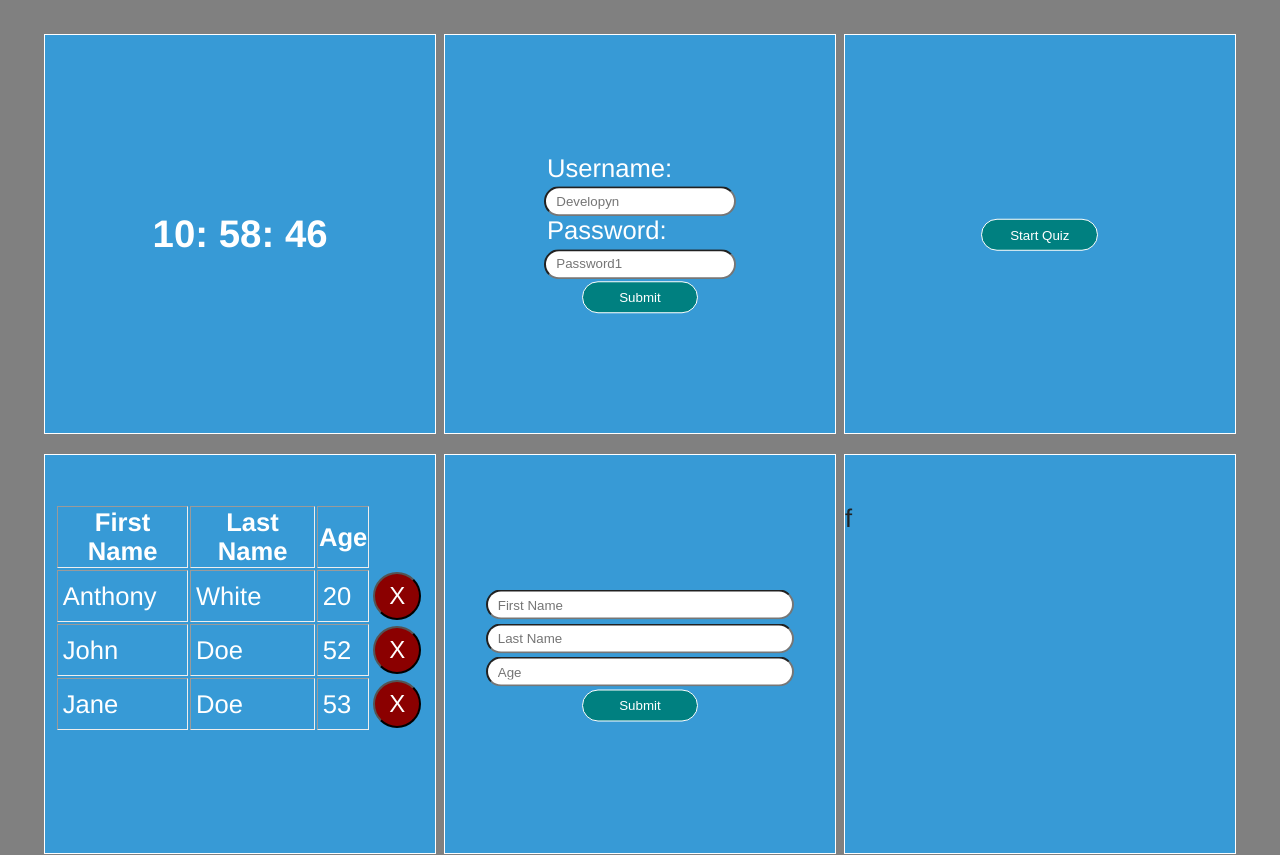
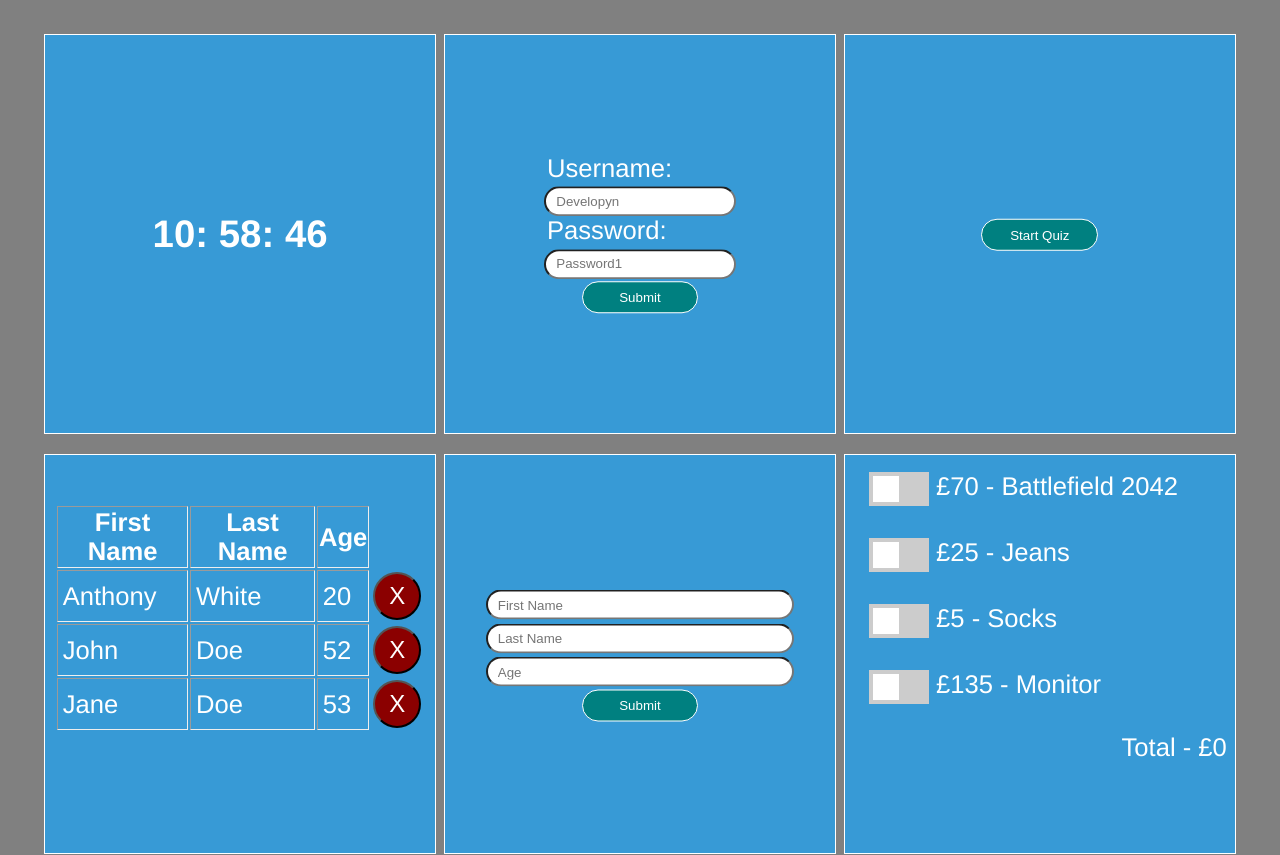
Before and after one commit to Developyn-Anthony/Grid-Svelte, a Svelte app: page / in a window 1280 px wide. Shown: the top 855 px of the page. Built offline with nearby package versions, Linux system fonts and the light colour scheme.

Commit message:
Added panel 6 as Svelte component

```diff
--- a/src/App.svelte
+++ b/src/App.svelte
@@ -4,6 +4,7 @@
 	import  Quest  from './components/questions.svelte'
 	import  Table  from './components/table.svelte'
 	import  SubmitTable  from './components/submitTable.svelte'
+	import  Orders  from './components/orders.svelte'
 </script>
 
 <div id="app">
@@ -23,7 +24,9 @@
 		<div class="grid-item grid-item5">
 			<SubmitTable />
 		</div>
-		<div class="grid-item grid-item6">f</div>
+		<div class="grid-item grid-item6">
+			<Orders />
+		</div>
 		<div class="grid-item grid-item7">f</div>
 		<div class="grid-item grid-item8">f</div>
 		<div class="grid-item grid-item9">f</div>
--- /dev/null
+++ b/src/components/orders.svelte
@@ -0,0 +1,111 @@
+<script>
+    let products = [
+        { name: "Battlefield 2042", price: 70, active: false },
+        { name: "Jeans", price: 25, active: false },
+        { name: "Socks", price: 5, active: false },
+        { name: "Monitor", price: 135, active: false },
+    ];
+
+    let toggle = (e) => {
+        e.active = !e.active;
+    };
+
+
+    let total = () => {
+        let total = 0;
+        products.forEach(function (e) {
+            if (e.active) {
+                total += e.price;
+            }
+            console.log(e)
+        });
+        return total;
+    };
+
+</script>
+
+<div id="orderList">
+    <form>
+        <div>
+            <ul class="item-list">
+                {#each products as product}
+                    <li class="list-items" value="product">
+                        <label class="switch">
+                            <input type="checkbox" />
+                            <span class="slider" on:click={toggle(product)} />
+                        </label>
+                        £{product.price} - {product.name}
+                    </li>
+                {/each}
+            </ul>
+            {#if (total = total)}
+            <div class="order-total">Total - £{total()}</div>
+            {/if}
+        </div>
+    </form>
+</div>
+
+<style scoped>
+    .item-list {
+        list-style-type: none;
+        width: fit-content;
+        margin-top: -2rem;
+        margin-left: -1rem;
+        color: white;
+    }
+    .list-items {
+        padding-bottom: 2rem;
+    }
+
+    .switch {
+        position: relative;
+        display: inline-block;
+        width: 60px;
+        height: 34px;
+    }
+    .switch input {
+        opacity: 0;
+        width: 0;
+        height: 0;
+    }
+    .slider {
+        position: absolute;
+        cursor: pointer;
+        top: 0;
+        left: 0;
+        right: 0;
+        bottom: 0;
+        background-color: #ccc;
+        -webkit-transition: 0.4s;
+        transition: 0.4s;
+    }
+    .slider:before {
+        position: absolute;
+        content: "";
+        height: 26px;
+        width: 26px;
+        left: 4px;
+        bottom: 4px;
+        background-color: white;
+        -webkit-transition: 0.4s;
+        transition: 0.4s;
+    }
+    input:checked + .slider {
+        background-color: green;
+    }
+    input:focus + .slider {
+        box-shadow: 0 0 1px darkgreen;
+    }
+    input:checked + .slider:before {
+        -webkit-transform: translateX(26px);
+        -ms-transform: translateX(26px);
+        transform: translateX(26px);
+    }
+    .order-total {
+        text-align: right;
+        margin-right: 0.5rem;
+        margin-left: 0.5rem;
+        margin-top: -1.8rem;
+        color: white;
+    }
+</style>
```
